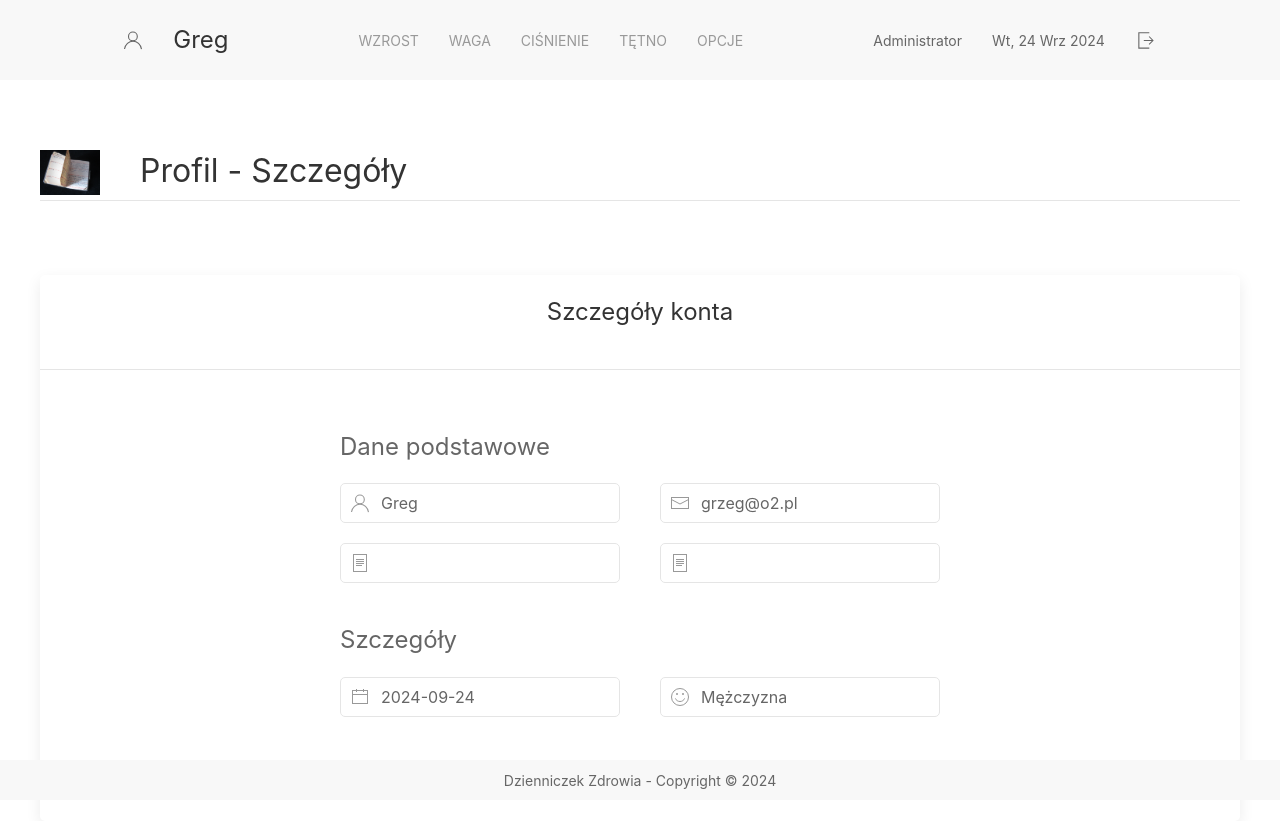
After one commit to YankielG/PP_Journal, a Django app: page /users/profile_details in a window 1280 px wide. The commit adds this page. Run offline with Django 5.2, Linux system fonts and the light colour scheme; a user stored in the database is signed in.

Commit message:
proba edycji profilu

```diff
--- /dev/null
+++ b/app_users/templates/profile_details.html
@@ -0,0 +1,85 @@
+{% extends 'fragments/layout.html' %}
+{% load static %}
+
+{% block page_title %} Profil - Szczegóły {% endblock %}
+
+{% block page_content %}
+
+    <div class="container">
+        <div class="uk-panel">
+            <img class="uk-align-left uk-margin-remove-adjacent" src="{% static 'background.JPG' %}" width="60"
+                 height="28" alt="info">
+            <h2 class="uk-heading-divider" style="position: relative">Profil - Szczegóły</h2>
+        </div>
+
+        <div style="height: 50px"></div>
+        <div class="uk-card uk-card-default uk-border-rounded">
+            <div class="uk-card-header">
+                <div class="uk-width-expand">
+                    <h3 class="uk-card-title uk-position-relative uk-position-top-center">Szczegóły konta</h3>
+                </div>
+            </div>
+
+            <div class="uk-card-body" style="width:600px; margin: auto">
+
+                    <legend class="uk-legend " style="margin-top: 20px">Dane podstawowe</legend>
+
+                    <div class="uk-grid" style="margin-top: 20px">
+                        <div class="uk-inline uk-width-1-2">
+                            <div class="uk-inline uk-width-1-1">
+                                <span class="uk-form-icon" uk-icon="icon: user"></span>
+                                <span class="uk-input uk-border-rounded ">{{ user.username }}</span>
+                            </div>
+                        </div>
+                        <div class="uk-inline uk-width-1-2">
+                            <div class="uk-inline uk-width-1-1">
+                                <span class="uk-form-icon" uk-icon="icon: mail"></span>
+                                <span class="uk-input uk-border-rounded">{{ user.email }}</span>
+                            </div>
+                        </div>
+                    </div>
+
+                    <div class="uk-grid" style="margin-top: 20px">
+                        <div class="uk-inline uk-width-1-2">
+                            <div class="uk-inline uk-width-1-1 ">
+                                <span class="uk-form-icon" uk-icon="icon: file-text"></span>
+                                <span class="uk-input uk-border-rounded">{{ user.first_name }}</span>
+                            </div>
+                        </div>
+                        <div class="uk-inline uk-width-1-2">
+                            <div class="uk-inline uk-width-1-1">
+                                <span class="uk-form-icon" uk-icon="icon: file-text"></span>
+                                <span class="uk-input uk-border-rounded">{{ user.last_name }}</span>
+                            </div>
+                        </div>
+                    </div>
+
+                    <legend class="uk-legend" style="margin-top: 40px">Szczegóły</legend>
+
+                    <div class="uk-grid" style="margin-top: 20px">
+                        <div class="uk-inline uk-width-1-2">
+                            <div class="uk-inline uk-width-1-1">
+                                <span class="uk-form-icon" uk-icon="icon: calendar"></span>
+                                <span class="uk-input uk-border-rounded">{{ time_value }}</span>
+                            </div>
+                        </div>
+                        <div class="uk-inline uk-width-1-2">
+                            <div class="uk-inline uk-width-1-1">
+                                <span class="uk-form-icon" uk-icon="icon: happy"></span>
+                                <span class="uk-input uk-border-rounded">{{ gender }}</span>
+                            </div>
+                        </div>
+                    </div>
+
+                    <div class="uk-position-relative uk-position-center uk-position-top-center"
+                         style="margin-top: 40px">
+                        <a href="/" class="uk-icon-link uk-margin-small-right" uk-icon="close" uk-tooltip="Anuluj"></a>
+                        <a href="/users/edit_profile" class="uk-icon-link uk-margin-small-right" uk-icon="file-edit" uk-tooltip="Edytuj"></a>
+                        <a href="/users/password_change" class="uk-icon-link uk-margin-small-right" uk-icon="lock" uk-tooltip="Zmiana Hasła"></a>
+                    </div>
+
+            </div>
+
+        </div>
+    </div>
+{% endblock %}
--- a/app_users/templates/users/register.html
+++ b/app_users/templates/users/register.html
@@ -97,7 +97,7 @@
 
         <div class="uk-form-label" style="margin-top: 20px">Płeć</div>
         <div class=" uk-grid-small uk-child-width-auto uk-grid">
-            <label><input class="uk-radio" type="radio" name="gender" value="woman" checked> Kobieta</label>
+            <label><input class="uk-radio" type="radio" name="gender" value="woman"> Kobieta</label>
             <label><input class="uk-radio" type="radio" name="gender" value="man"> Mężczyzna</label>
         </div>
 
--- a/app_users/urls.py
+++ b/app_users/urls.py
@@ -5,5 +5,6 @@ urlpatterns = [
     path('register', views.register, name='register_url'),
     path('password_reset', views.password_reset, name='password_reset_url'),
     path('password_change', views.password_change, name='password_change_url'),
+    path('profile_details', views.profile_details, name='profile_details_url'),
     path('edit_profile', views.edit_profile, name='edit_profile_url'),
 ]
--- a/app_users/views.py
+++ b/app_users/views.py
@@ -10,6 +10,8 @@ from django.core.paginator import Paginator
 
 from django.contrib.auth.models import User
 from django.contrib.auth.decorators import login_required, user_passes_test
+from sqlalchemy.testing.suite.test_reflection import users
+
 from .forms import RegisterForm
 
 def register(request):
@@ -47,15 +49,41 @@ def password_change(request):
 
 @login_required
 def edit_profile(request):
-    # logged_user = request.user
-    # # found_user = user_passes_test(lambda user: user.first_name == logged_user.first_name)(request)
-    # if request.method == 'POST':
-    #     pass
+    logged_user = request.user
+    if request.method  == 'POST':
+        register_form = RegisterForm(request.POST, instance=logged_user)
+        logged_user.save()
+        if register_form.is_valid():
+            user_data = register_form
+            print(user_data)
+            user = register_form.save(commit=False)
+            user.id = user_data['id']
+            user.first_name = user_data['first_name']
+            user.last_name = user_data['last_name']
+            user.email = user_data['email']
+            user.save()
+            return redirect('profile_details_url')
 
     context = {
-        # 'user': found_user,
-        'time_value': datetime.now().strftime("%Y-%m-%dT%H:%M"),
-        'time_max': datetime.now().strftime("%Y-%m-%dT%H:%M"),
-        'time_min': (datetime.now() - timedelta(weeks=52)).strftime("%Y-%m-%dT%H:%M")
+        'user': logged_user,
+        'gender': 'man',
+        'time_value': datetime.now().strftime("%Y-%m-%d"),
+        'time_max': datetime.now().strftime("%Y-%m-%d"),
+        'time_min': (datetime.now() - timedelta(weeks=5200)).strftime("%Y-%m-%d"),
+        'register_form': RegisterForm(instance=logged_user)
     }
     return render(request, 'edit_profile.html', context)
+
+@login_required
+def profile_details(request):
+    logged_user = request.user
+    gender = "Mężczyzna"
+    context = {
+        'user': logged_user,
+        'gender': gender,
+        'time_value': datetime.now().strftime("%Y-%m-%d"),
+        'time_max': datetime.now().strftime("%Y-%m-%d"),
+        'time_min': (datetime.now() - timedelta(weeks=5200)).strftime("%Y-%m-%d"),
+        'register_form': RegisterForm()
+    }
+    return render(request, 'profile_details.html', context)
--- a/templates/fragments/menu.html
+++ b/templates/fragments/menu.html
@@ -20,7 +20,7 @@
                 <div class="uk-navbar-dropdown">
                     <ul class="uk-nav uk-navbar-dropdown-nav">
                         <li><a href="{% url 'info_url' %}">Info</a></li>
-                        <li><a href="{% url 'edit_profile_url' %}">profil</a></li>
+                        <li><a href="{% url 'profile_details_url' %}">profil</a></li>
                     </ul>
                 </div>
             </li>
```
Also changed, not shown: app_users/templates/edit_profile.html (+35 -35 lines).
